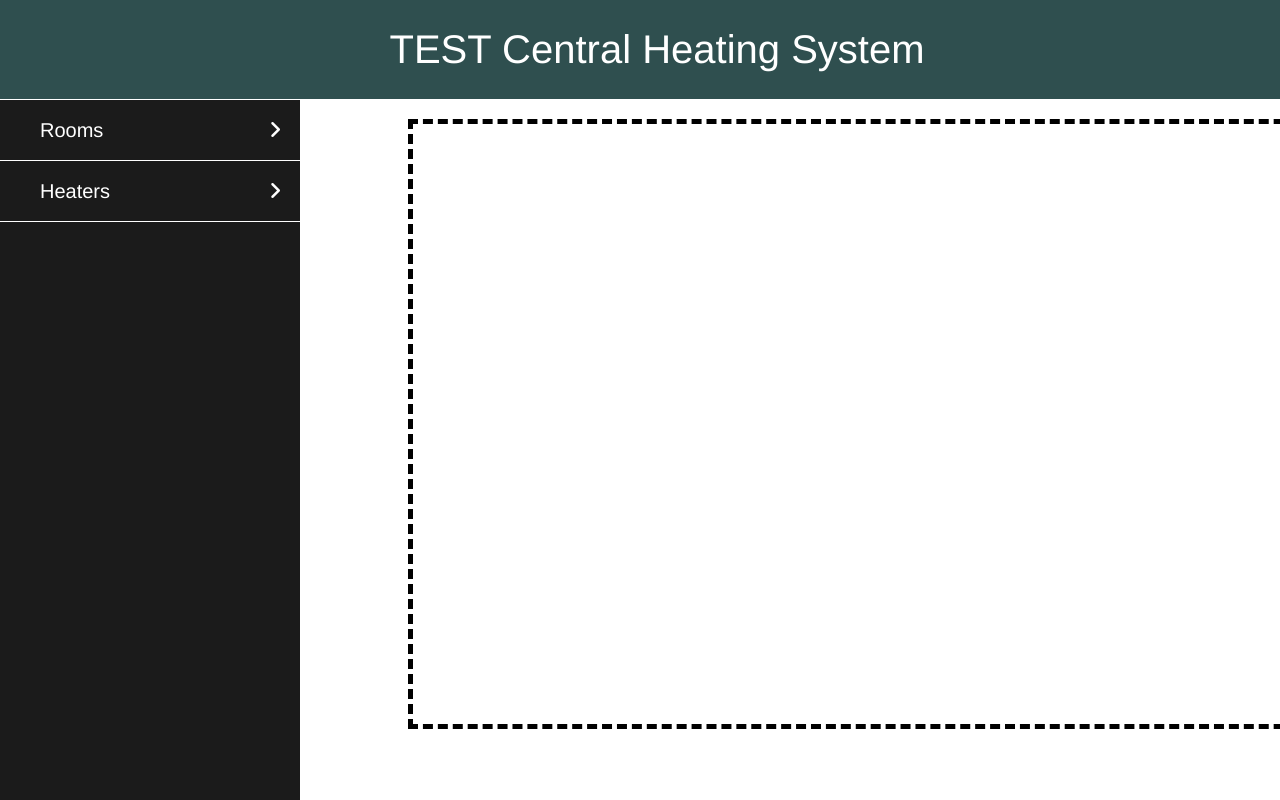
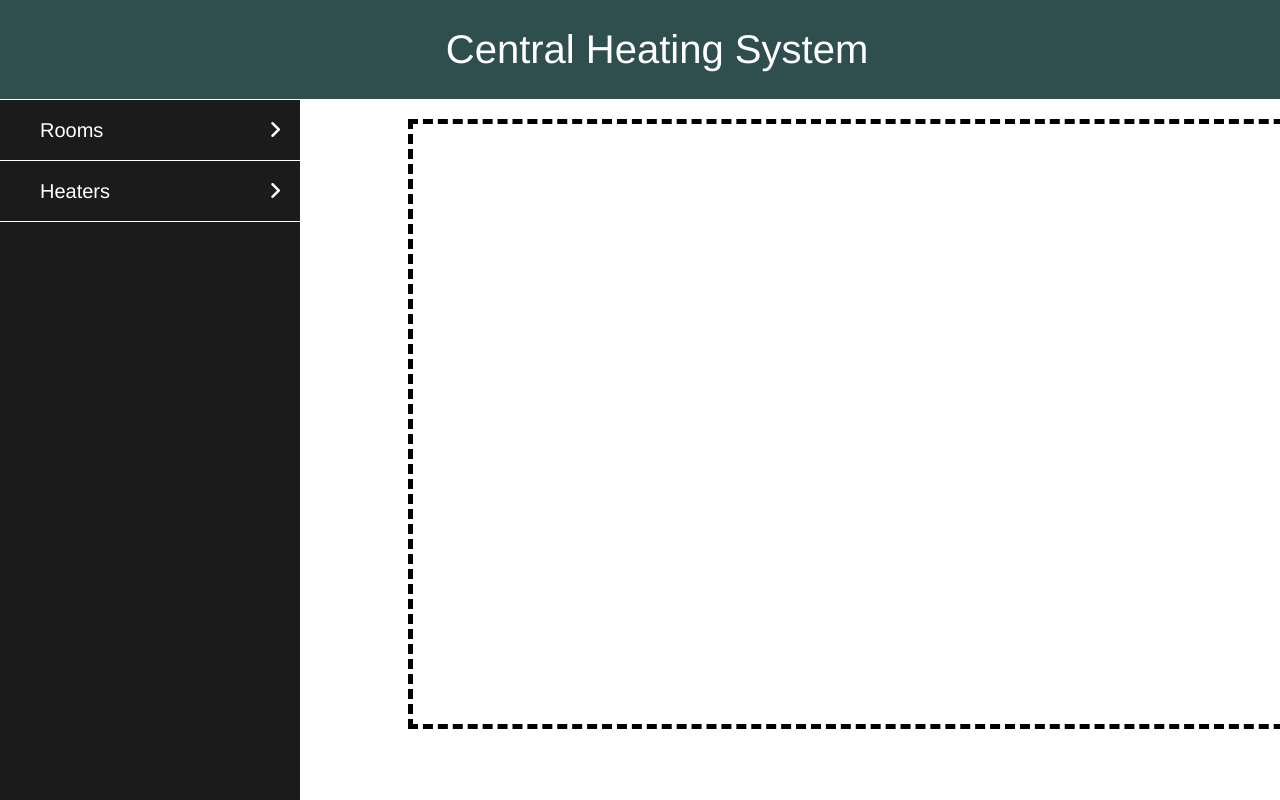
Before and after one commit to siyam117/Central_Heating_System, a plain HTML site: page index.html in a window 1280 px wide. Shown: the top 800 px of the page. Drawn offline with nearby package versions, Linux system fonts and the light colour scheme.

```diff
--- a/index.html
+++ b/index.html
@@ -13,7 +13,7 @@
     <title>CentralHeating</title>
 </head>
 <body class="body">
-    <div class="title">TEST Central Heating System</div>
+    <div class="title">Central Heating System</div>
 
 
     <section id="menu" class="menu">
```
Also changed, not shown: media/855644.jpg (added), media/855644.png (added), media/bg-remove-full.png (added), media/bg-remove-full1.png (added), media/bg-remove.png (added), media/bg-remove1.png (added).
